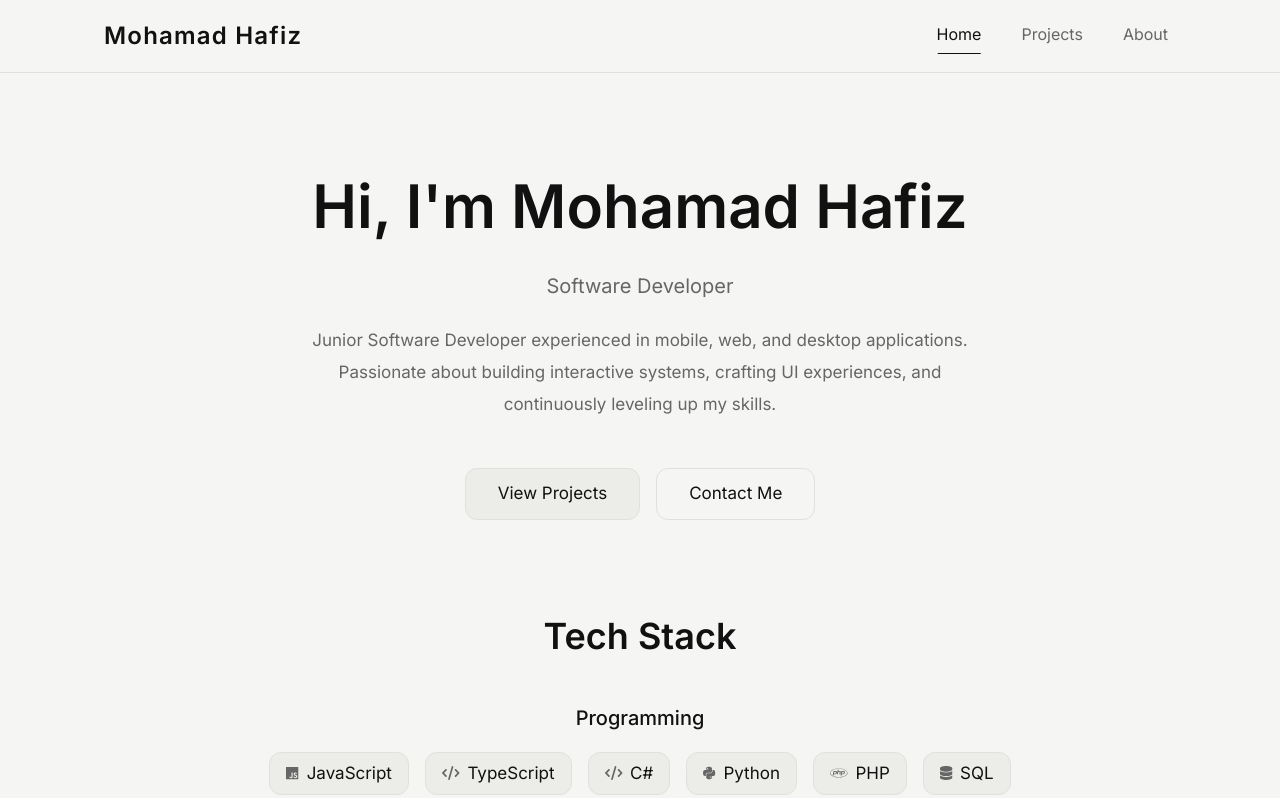
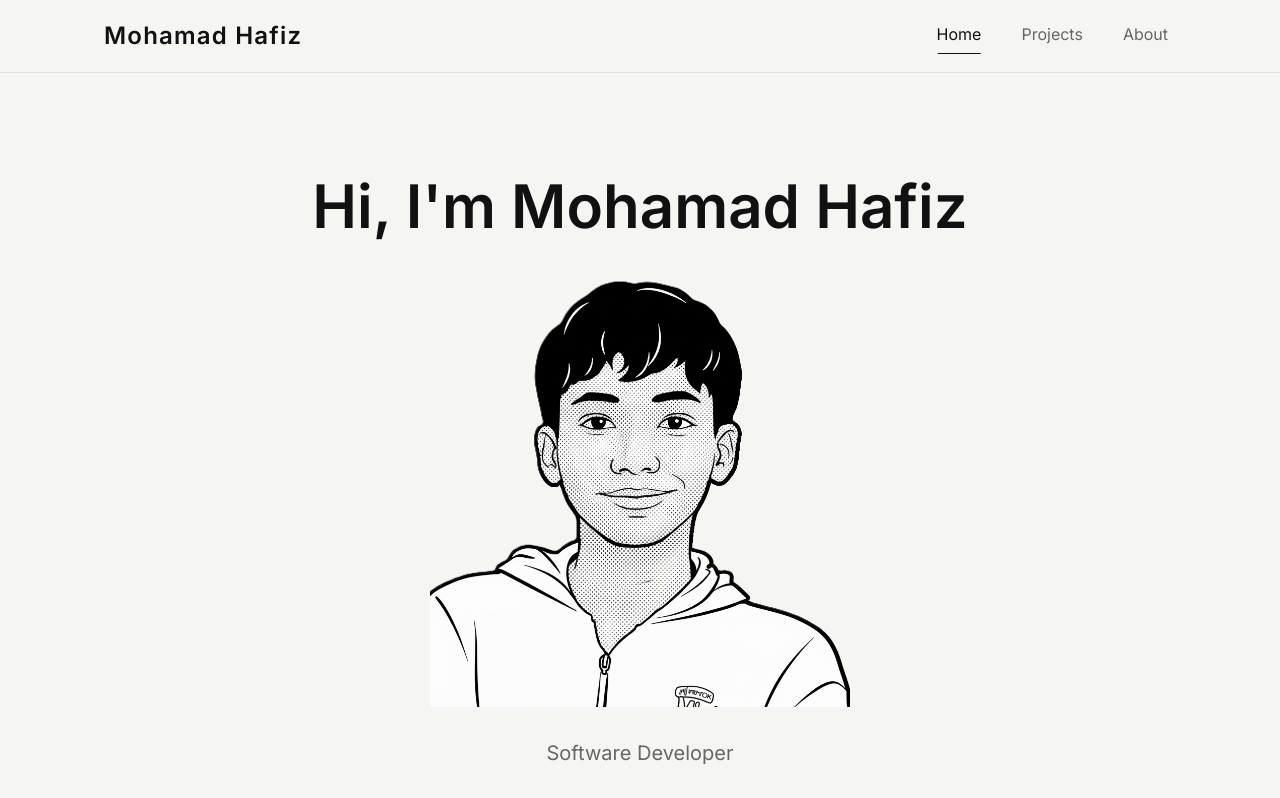
Before and after one commit to mohamadhafiz98/mohamad-hafiz-portfolio, a Next.js app: page / in a window 1280 px wide. Shown: the top 798 px of the page. Built offline with nearby package versions, Linux system fonts and the light colour scheme.

Commit message:
before change hero

```diff
--- a/app/page.tsx
+++ b/app/page.tsx
@@ -1,4 +1,5 @@
 import Link from "next/link";
+import Image from "next/image";
 import { FontAwesomeIcon } from "@fortawesome/react-fontawesome";
 import type { IconDefinition } from "@fortawesome/fontawesome-svg-core";
 import {
@@ -80,6 +81,17 @@ export default function Home() {
             </span>
 
           </h1>
+
+          <div className="mb-8 flex justify-center">
+            <Image
+              src="/faceHafiz.png"
+              alt="Mohamad Hafiz profile photo"
+              width={520}
+              height={640}
+              className="h-auto w-full max-w-[320px] md:max-w-[420px]"
+              priority
+            />
+          </div>
 
           <p className="mb-6 text-lg text-[#666666] md:text-xl">
             Software Developer
```
Also changed, not shown: public/faceHafiz.png (added).
